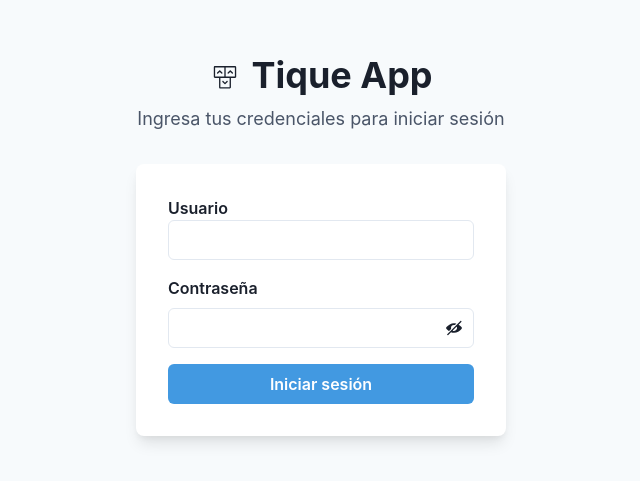
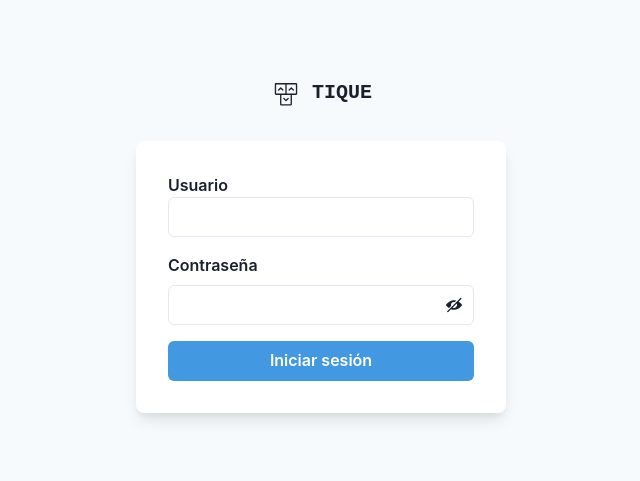
Before and after one commit to ronaldidro/tique-app, a React (Create React App) app in the folder app/: page /admin in a window 1280 px wide. Shown: the part 155-636 px from the top of the page, without its empty margins (319-959 px from the left). Built offline with nearby package versions, Linux system fonts and the light colour scheme.

Commit message:
added app logo

```diff
--- /dev/null
+++ b/app/src/components/AppLogo.js
@@ -0,0 +1,14 @@
+import { Text } from '@chakra-ui/react'
+import { CreativeTimLogo } from './icons/Icons'
+import { APP_NAME } from '../utils'
+
+const AppLogo = () => (
+  <>
+    <CreativeTimLogo w="32px" h="32px" me="10px" />
+    <Text fontWeight="bold" fontSize="xl" fontFamily="monospace">
+      {APP_NAME.toUpperCase()}
+    </Text>
+  </>
+)
+
+export default AppLogo
--- a/app/src/components/admin/Sidebar.js
+++ b/app/src/components/admin/Sidebar.js
@@ -21,7 +21,7 @@ import {
 import { FiMenu, FiChevronDown } from 'react-icons/fi'
 import { NavLink as RouterLink } from 'react-router-dom'
 import PropTypes from 'prop-types'
-import { CreativeTimLogo } from '../icons/Icons'
+import AppLogo from '../AppLogo'
 
 const Sidebar = ({ children, sidebarOptions, userName, handleLogoutButton }) => {
   const { isOpen, onOpen, onClose } = useDisclosure()
@@ -63,10 +63,7 @@ const SidebarContent = ({ onClose, options, ...rest }) => (
   >
     <Flex h="20" alignItems="center" justifyContent="space-between" mx={4}>
       <Flex alignItems="center">
-        <CreativeTimLogo w="32px" h="32px" me="10px" />
-        <Text fontWeight="bold" fontSize="sm" fontFamily="monospace">
-          TIQUE APP
-        </Text>
+        <AppLogo />
       </Flex>
       <CloseButton display={{ base: 'flex', md: 'none' }} onClick={onClose} />
     </Flex>
@@ -115,10 +112,7 @@ const MobileNav = ({ onOpen, userName, handleLogoutButton, ...rest }) => (
       icon={<FiMenu />}
     />
     <Box display={{ base: 'flex', md: 'none' }} alignItems="center">
-      <CreativeTimLogo w="32px" h="32px" me="10px" />
-      <Text fontWeight="bold" fontSize="sm" fontFamily="monospace">
-        TIQUE APP
-      </Text>
+      <AppLogo />
     </Box>
     <HStack spacing={{ base: '0', md: '6' }}>
       <Flex alignItems={'center'}>
--- a/app/src/utils/index.js
+++ b/app/src/utils/index.js
@@ -3,6 +3,8 @@ import { Icon } from '@chakra-ui/react'
 import { FaFacebook, FaInstagram } from 'react-icons/fa'
 import { BsPerson, BsShopWindow, BsColumnsGap, BsBoxSeam } from 'react-icons/bs'
 import { useResource } from '../hooks'
+
+export const APP_NAME = 'tique'
 
 export const convertToPercent = value => `${value * 100} %`
 
--- a/app/src/views/admin/Login.js
+++ b/app/src/views/admin/Login.js
@@ -1,9 +1,9 @@
-import { Box, Button, Flex, Heading, Stack, Text } from '@chakra-ui/react'
+import { Box, Button, Flex, Stack } from '@chakra-ui/react'
 import { Form, Formik } from 'formik'
 import PropTypes from 'prop-types'
+import AppLogo from '../../components/AppLogo'
 import PasswordField from '../../components/fields/PasswordField'
 import TextField from '../../components/fields/TextField'
-import { CreativeTimLogo } from '../../components/icons/Icons'
 import { validateRequired } from '../../utils'
 
 const Login = ({ handleLoginForm }) => (
@@ -11,12 +11,8 @@ const Login = ({ handleLoginForm }) => (
     <Stack spacing={8} mx="auto" maxW="lg" py={12} px={6}>
       <Stack align="center">
         <Flex alignItems="center">
-          <CreativeTimLogo w="32px" h="32px" me="10px" />
-          <Heading fontSize="4xl">Tique App</Heading>
+          <AppLogo />
         </Flex>
-        <Text fontSize="lg" color="gray.600">
-          Ingresa tus credenciales para iniciar sesión
-        </Text>
       </Stack>
       <Formik initialValues={{ username: '', password: '' }} onSubmit={handleLoginForm}>
         {() => (
--- a/app/src/views/market/Home.js
+++ b/app/src/views/market/Home.js
@@ -1,8 +1,8 @@
-import { Button, Container, Flex, SimpleGrid, Spacer, Text } from '@chakra-ui/react'
+import { Button, Container, Flex, SimpleGrid, Spacer } from '@chakra-ui/react'
 import { RiLoginBoxLine } from 'react-icons/ri'
 import { useNavigate } from 'react-router-dom'
+import AppLogo from '../../components/AppLogo'
 import CircularSpinner from '../../components/feedback/CircularSpinner'
-import { CreativeTimLogo } from '../../components/icons/Icons'
 import CompanyCard from '../../components/market/CompanyCard'
 import { useResource } from '../../hooks'
 
@@ -15,10 +15,7 @@ const Home = () => {
   return (
     <>
       <Flex alignItems="center" paddingY={2} paddingX={4} backgroundColor="gray.100">
-        <CreativeTimLogo w="32px" h="32px" me="10px" />
-        <Text fontWeight="bold" fontSize="sm" fontFamily="monospace">
-          TIQUE APP
-        </Text>
+        <AppLogo />
         <Spacer />
         <Button rightIcon={<RiLoginBoxLine />} onClick={() => navigate('/admin')}>
           Iniciar sesión
```
